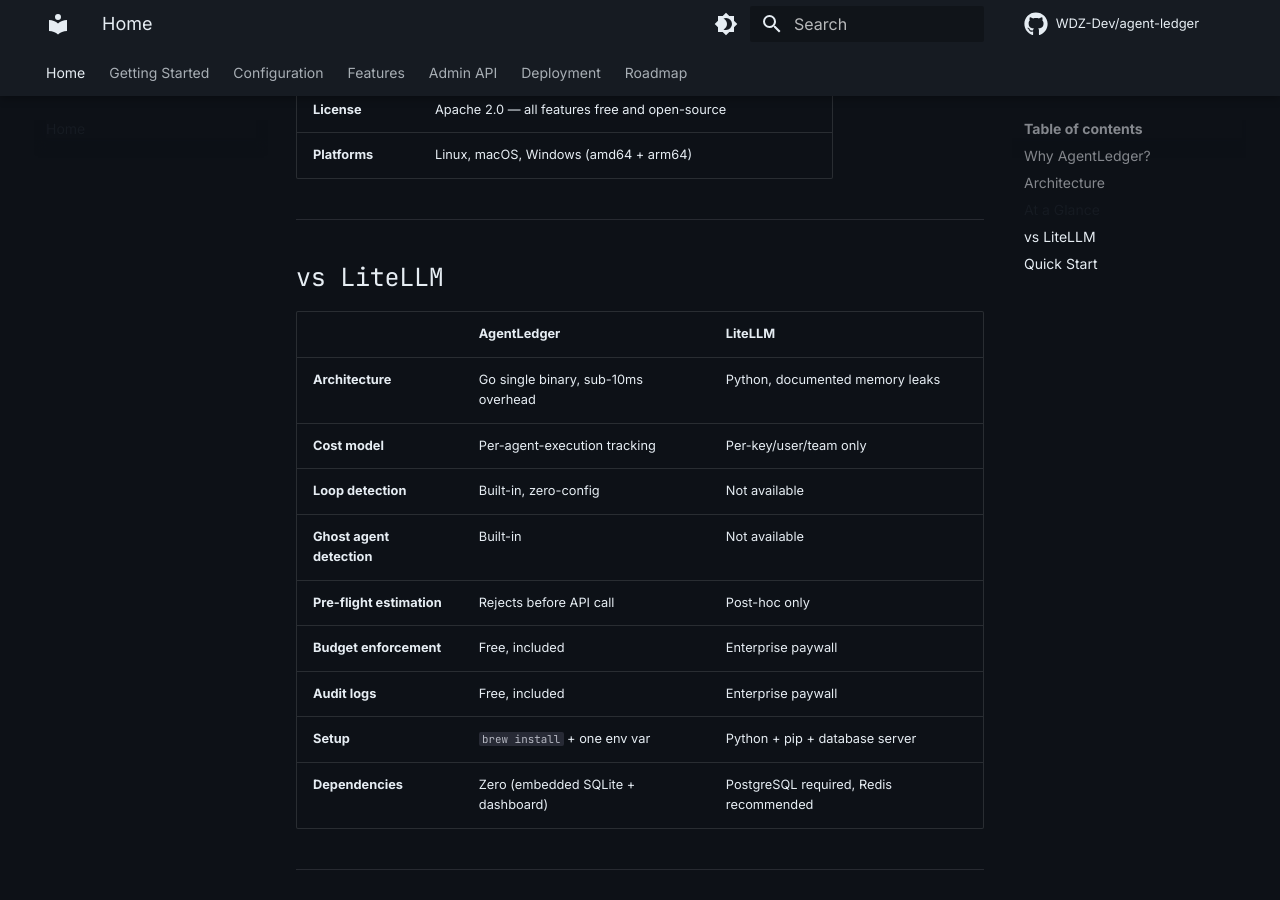
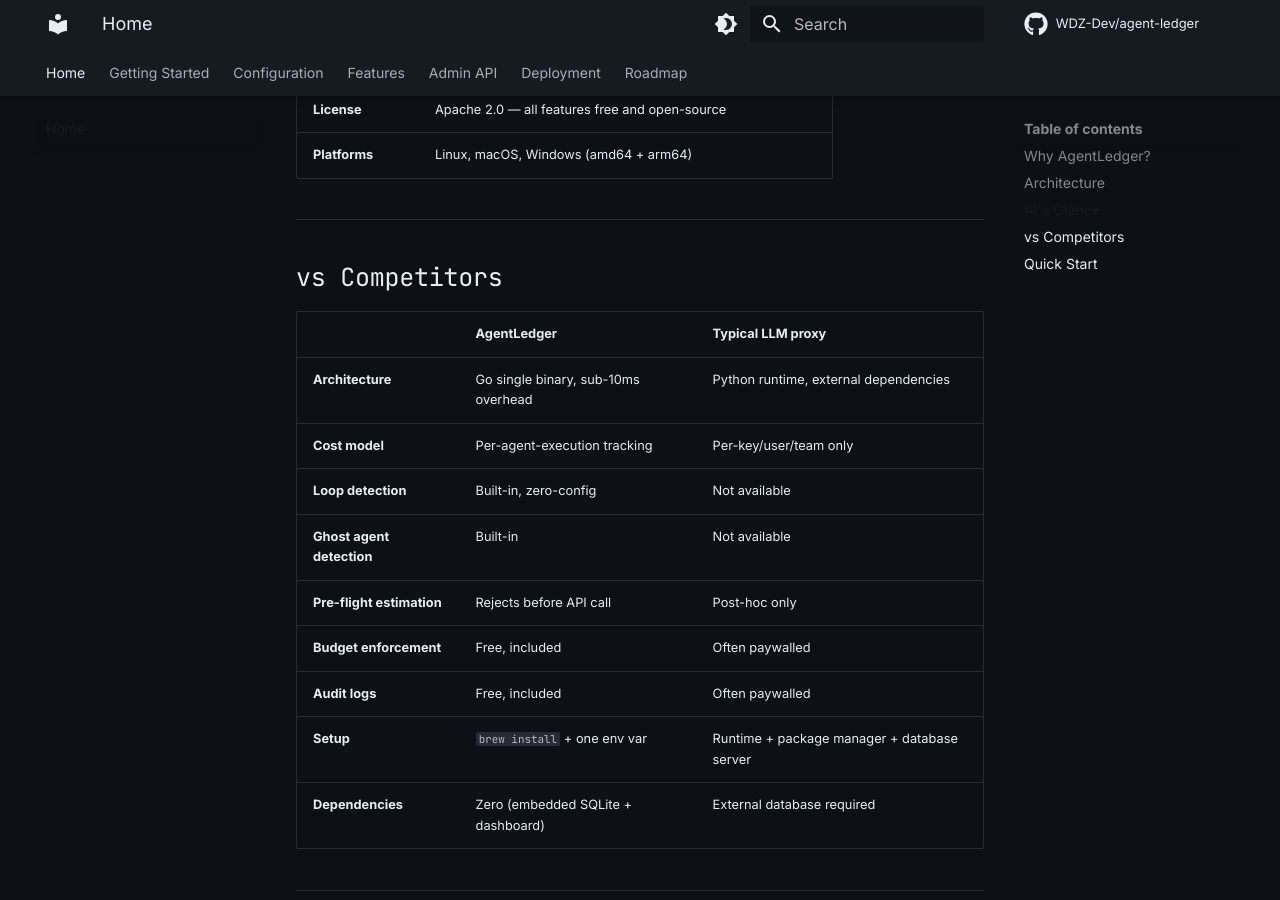
Before and after one commit to WDZ-Dev/agent-ledger, an MkDocs documentation site: the page built from docs/index.md, in a window 1280 px wide and 900 px high, scrolled down 1517 px. Built offline with MkDocs 1.6.1 and Material for MkDocs 9.7.7, drawn with Linux system fonts in a browser that asks for light colours; comment, search, counter and statistics services are not loaded.

Commit message:
Replace LiteLLM comparison with generic competitors table in docs

```diff
--- a/docs/index.md
+++ b/docs/index.md
@@ -58,19 +58,19 @@
 
 ---
 
-## vs LiteLLM
+## vs Competitors
 
-| | AgentLedger | LiteLLM |
+| | AgentLedger | Typical LLM proxy |
 |---|---|---|
-| **Architecture** | Go single binary, sub-10ms overhead | Python, documented memory leaks |
+| **Architecture** | Go single binary, sub-10ms overhead | Python runtime, external dependencies |
 | **Cost model** | Per-agent-execution tracking | Per-key/user/team only |
 | **Loop detection** | Built-in, zero-config | Not available |
 | **Ghost agent detection** | Built-in | Not available |
 | **Pre-flight estimation** | Rejects before API call | Post-hoc only |
-| **Budget enforcement** | Free, included | Enterprise paywall |
-| **Audit logs** | Free, included | Enterprise paywall |
-| **Setup** | `brew install` + one env var | Python + pip + database server |
-| **Dependencies** | Zero (embedded SQLite + dashboard) | PostgreSQL required, Redis recommended |
+| **Budget enforcement** | Free, included | Often paywalled |
+| **Audit logs** | Free, included | Often paywalled |
+| **Setup** | `brew install` + one env var | Runtime + package manager + database server |
+| **Dependencies** | Zero (embedded SQLite + dashboard) | External database required |
 
 ---
 
```
